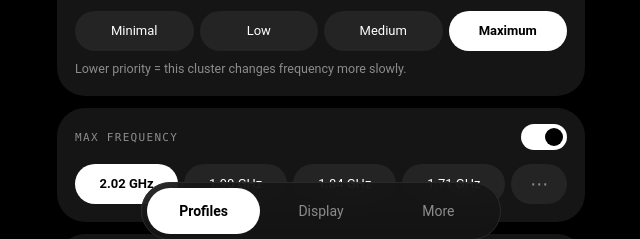
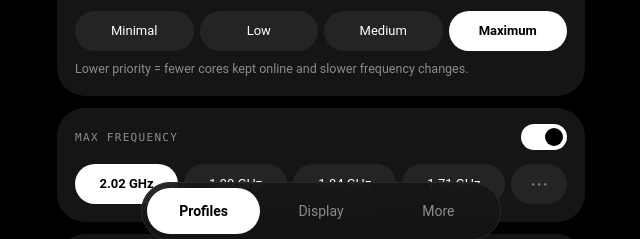
Before and after one commit to zaynali-source/Fox-Tuner, a plain HTML site: page app/src/main/assets/index.html in a window 1280 px wide. Shown: the part 546-785 px from the top of the page, 319-959 px from the left. Drawn offline with Linux system fonts and the light colour scheme.

Commit message:
Fox Tuner v1.6: cluster priority applies both core_ctl and frequency-change speed

```diff
--- a/app/src/main/assets/index.html
+++ b/app/src/main/assets/index.html
@@ -235,7 +235,7 @@ function render(){
   const k = x => `data-k="${x}"`;
   const th = S[`${m}.thermal`] || 'default', thIdx = S[`thermal.${th}`];
   const thSub = th==='default' ? 'ROM default' : (THN[th]||th) + (thIdx===undefined ? ' · index not set' : '');
-  const gOk = S['hw.gpu.ok']!=='0', noCC = S[`hw.${cluster}.walt`]==='0';
+  const gOk = S['hw.gpu.ok']!=='0', noCC = S[`hw.${cluster}.walt`]==='0' && S[`hw.${cluster}.corectl`]==='0';
   const tg = S['sec.touch']==='1', tm = S[`${m}.touch`]==='1';
   const opt = (key,def) => (S[`opt.${key}`]??def)==='1';
   const tag = (ok,t) => `<span class="tag ${ok?'ok':'bad'}">${ok?'✓':'✕'} ${t}</span>`;
@@ -244,7 +244,7 @@ function render(){
     <div class="seg" id="modes">${MODES.map(([id,l]) => `<button class="${id===m?'on':''}" data-mode="${id}">${l}</button>`).join('')}</div>
     ${section('threshold','Frequency threshold',chipsAll(THR[m].map(v=>[v,v]),`${m}.threshold`,'thr'))}
     <div class="tabs" id="cl">${R.map(r => `<button class="${r===cluster?'on':''}" data-cluster="${r}">${CL.find(c=>c[0]===r)[1]}</button>`).join('')}</div>
-    ${section('priority','Cluster priority',chips(PR,S[`${m}.${cluster}.prio`],v=>`data-k="${m}.${cluster}.prio" data-v="${v}"`)+`<small style="color:var(--m);display:block;margin-top:10px">Lower priority = this cluster changes frequency more slowly.</small>`+(noCC?`<div class="warn">No WALT governor for this cluster on this kernel.</div>`:''))}
+    ${section('priority','Cluster priority',chips(PR,S[`${m}.${cluster}.prio`],v=>`data-k="${m}.${cluster}.prio" data-v="${v}"`)+`<small style="color:var(--m);display:block;margin-top:10px">Lower priority = fewer cores kept online and slower frequency changes.</small>`+(noCC?`<div class="warn">No WALT / core_ctl for this cluster on this kernel.</div>`:''))}
     ${section('freq','Max frequency',chipsAll(winCpu(cluster,m).map(f=>[f,ghz(f)]),`${m}.${cluster}.max`,'cpu'))}
     ${section('gov','Governor · WALT',(()=>{ const k=x=>`${m}.${cluster}.${x}`, w=S[`hw.${cluster}.walt`]==='0' ? '<div class="warn">WALT tunables not found for this cluster.</div>' : ''; return w + `<div class="sub" style="margin-top:0">Hispeed frequency</div>${chipsAll(winHs(cluster),k('hsfreq'),'hsf')}<div class="sub">Hispeed load</div>${chipsAll([80,85,90,95].map(v=>[v,v]),k('hsload'),'hsl')}<div class="sub">Target load shift</div>${chipsAll([2,3,4,5].map(v=>[v,v]),k('tls'),'tls')}` + (S[`hw.${cluster}.tlt`]==='0' ? '' : `<div class="sub">Target load thresh</div>${chipsAll([['','Auto'],[25,25],[50,50],[75,75]],k('tlt'),'tlt')}`); })())}
     ${section('gpu','GPU',gOk ? `<div class="sub" style="margin-top:0">Maximum · MHz</div>${chipsAll(winGpu('max',m).map(f=>[f*1e6,f]),`${m}.gpu.max`,'gmax')}<div class="sub">Minimum · MHz</div>${chipsAll(winGpu('min',m).map(f=>[f*1e6,f]),`${m}.gpu.min`,'gmin')}` : '<div class="warn">GPU devfreq not found.</div>')}
@@ -270,7 +270,7 @@ function render(){
       <button class="row" id="rm" style="background-image:none"><span class="g"><b>Reset this mode</b></span></button>
       <button class="row" id="ra"><span class="g"><b>Reset all profiles</b></span></button></section>
     <section class="sec"><div class="hd"><span>System</span></div>
-      <div class="tags" style="padding-top:0">${tag(true,'CPU caps')}${tag(R.every(r=>S[`hw.${r}.walt`]==='1'),'Priority')}${tag(R.some(r=>S[`hw.${r}.walt`]==='1'),'Governor')}${tag(gOk,'GPU')}${tag(S['hw.cs']==='1','Cpuset')}${tag(S['hw.sconfig']==='1','Thermal')}${tag(S['hw.touch']==='1','Touch')}${tag(S['hw.ulq']==='1','Ulquiorra')}</div>
+      <div class="tags" style="padding-top:0">${tag(true,'CPU caps')}${tag(R.every(r=>S[`hw.${r}.walt`]==='1'||S[`hw.${r}.corectl`]==='1'),'Priority')}${tag(R.some(r=>S[`hw.${r}.walt`]==='1'),'Governor')}${tag(gOk,'GPU')}${tag(S['hw.cs']==='1','Cpuset')}${tag(S['hw.sconfig']==='1','Thermal')}${tag(S['hw.touch']==='1','Touch')}${tag(S['hw.ulq']==='1','Ulquiorra')}</div>
       <div class="sub" style="margin:8px 0 0">${S['hw.model']||''} ${S['hw.device']||''}</div></section>`;
   const keepOpen = document.querySelector('details')?.open;
   const vt = '';
```
Also changed, not shown: 4 other files.
